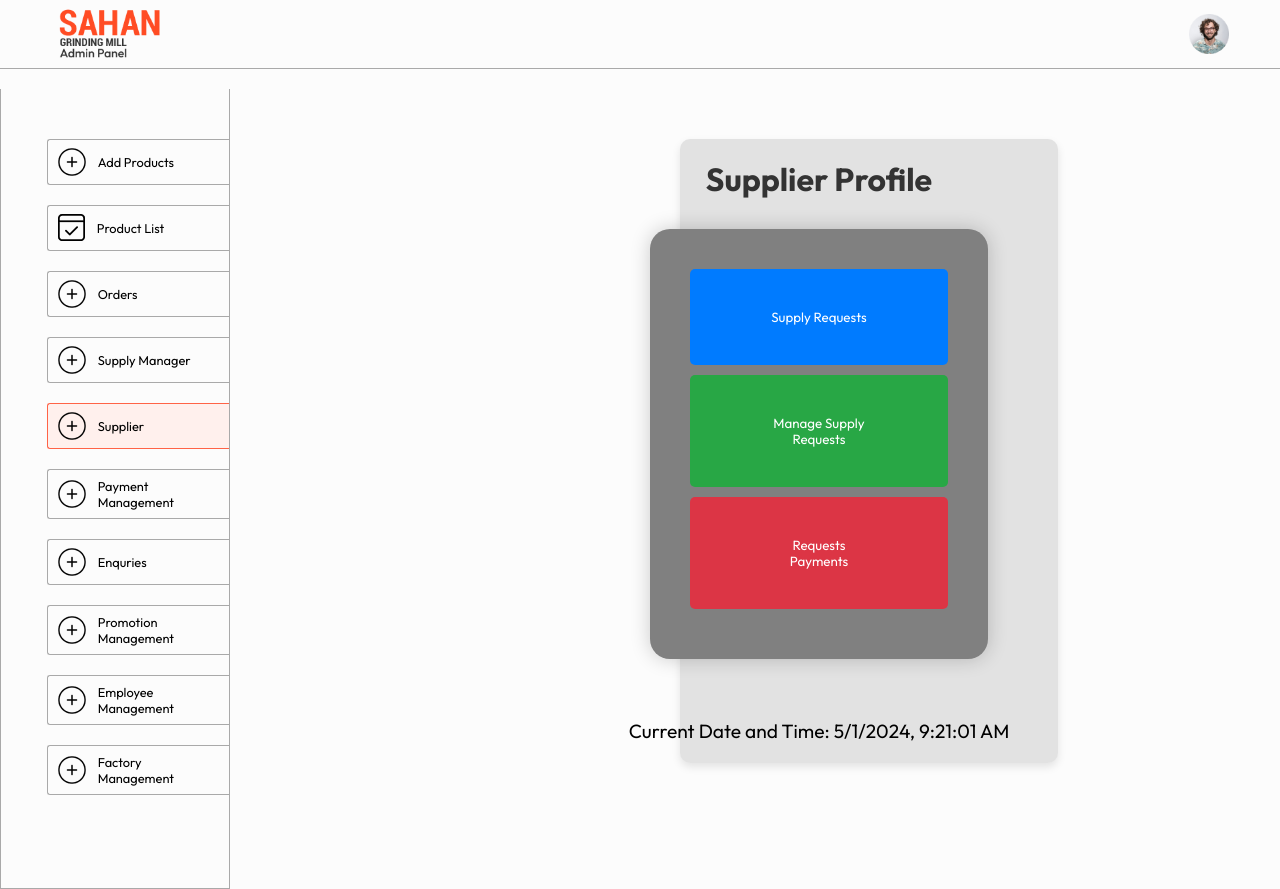
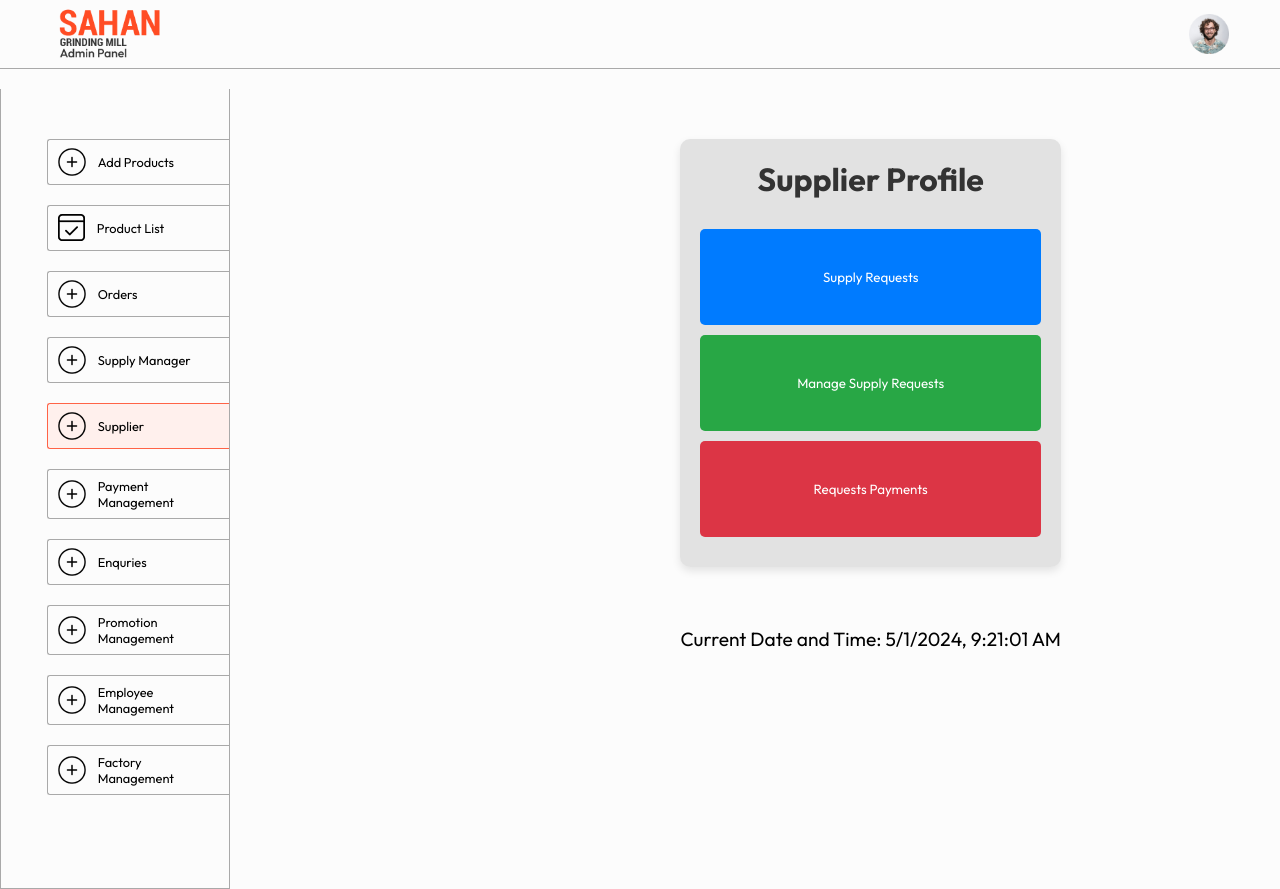
Before and after one commit to Eshan-Nayanapriya/Spices-manage-system-web-app, a React (Vite) app in the folder admin/: page /Supplierpro in a window 1280 px wide. Built offline with nearby package versions, Linux system fonts and the light colour scheme.

Commit message:
css supplier profile

```diff
--- a/admin/src/pages/Supplier/SupplierProfile.jsx
+++ b/admin/src/pages/Supplier/SupplierProfile.jsx
@@ -16,19 +16,10 @@ const SupplierProfile = () => {
   return (
     <div style={{ textAlign: "center" }}>
       <div style={{ backgroundColor: "rgba(0, 0, 0, 0.1)", padding: "20px", borderRadius: "10px", maxWidth: "600px", marginLeft: "450px", marginTop: "50px", boxShadow: "0 4px 8px rgba(0, 0, 0, 0.1)" }}>
-        <h1 style={{ color: "#333", marginBottom: "30px", fontSize: "2rem",marginLeft: "-100px", }}>Supplier Profile</h1>
-        <div
-          style={{
-            backgroundColor: "grey",
-            borderRadius: "20px",
-            marginLeft: "-50px",
-            padding: "40px",
-            maxWidth: "800px",
-            width: "100%",
-            boxShadow: "0px 0px 20px rgba(0, 0, 0, 0.2)",
-          }}
-        >
-        <form style={{ display: "flex", flexDirection: "column", alignItems: "center" }}>
+      <form style={{ display: "flex", flexDirection: "column", alignItems: "center" }}>
+        <h1 style={{ color: "#333", marginBottom: "30px", fontSize: "2rem"}}>Supplier Profile</h1>
+
+
           <button type="button" onClick={() => navigate("/Supplier/RawMreq")} style={{ padding: "40px 80px",
            backgroundColor: "#007bff", color: "#fff", border: "none", borderRadius: "5px", marginBottom: "10px", width: "100%" }}>Supply Requests</button>
           <button type="button" onClick={() => navigate("/Supplierpro/RawMreqres")} style={{ padding: "40px 80px",
@@ -37,10 +28,10 @@ const SupplierProfile = () => {
            backgroundColor: "#dc3545", color: "#fff", border: "none", borderRadius: "5px", marginBottom: "10px", width: "100%" }}>Requests Payments</button>
         </form>
         </div>
-        <p style={{ fontSize: "1.2rem",marginTop:"60px" ,marginLeft:"-100px"}}>Current Date and Time: {dateTime.toLocaleString()}</p>
+        <p style={{ fontSize: "1.2rem",marginTop:"60px" ,marginLeft:"450px"}}>Current Date and Time: {dateTime.toLocaleString()}</p>
 
       </div>
-    </div>
+
   );
 };
 
```
